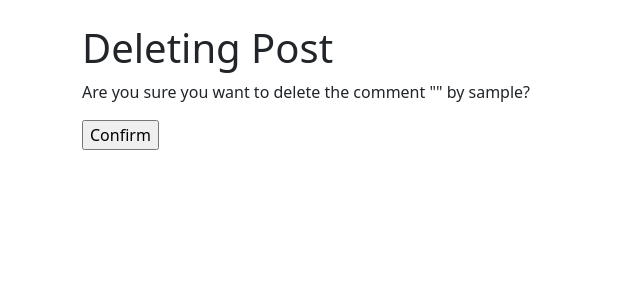
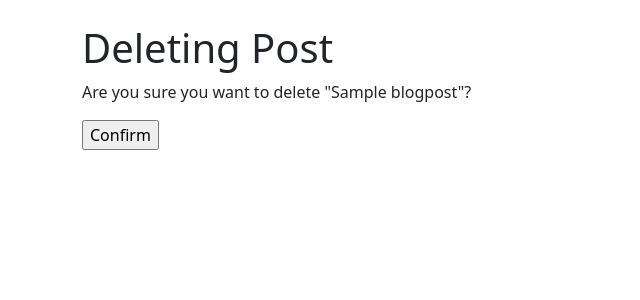
Before and after one commit to damachad/django_blog, a Django app: page /posts/1/delete in a window 1280 px wide. Shown: the part 56-356 px from the top of the page, without its empty margins (0-640 px from the left). Run offline with Django 5.2, Linux system fonts and the light colour scheme; a user stored in the database is signed in; tables that the repository leaves empty hold one stand-in row (values such as "Sample post").

Commit message:
Update confirm delete pages

```diff
--- a/myapp/templates/myapp/blogpost_confirm_delete.html
+++ b/myapp/templates/myapp/blogpost_confirm_delete.html
@@ -4,7 +4,7 @@
 <h1>Deleting Post</h1>
 <form method="post">
 	{% csrf_token %}
-    <p>Are you sure you want to delete the comment "{{ object.content }}" by {{ object.author }}?</p>
+    <p>Are you sure you want to delete "{{ object }}"?</p>
     {{ form }}
     <input type="submit" value="Confirm">
 </form>
--- a/myapp/templates/myapp/comment_confirm_delete.html
+++ b/myapp/templates/myapp/comment_confirm_delete.html
@@ -1,9 +1,10 @@
 {% extends 'base.html' %}
-
+{% block title %}Delete Comment{% endblock %}
 {% block content %}
     <h2>Delete Comment</h2>
     <p>Are you sure you want to delete this comment?</p>
     <p><strong>Comment:</strong> {{ object.content }}</p>
+    <p><strong>Author:</strong> {{ object.author }}</p>
     <form method="post">
         {% csrf_token %}
         <button type="submit" class="btn btn-danger">Delete</button>
```
